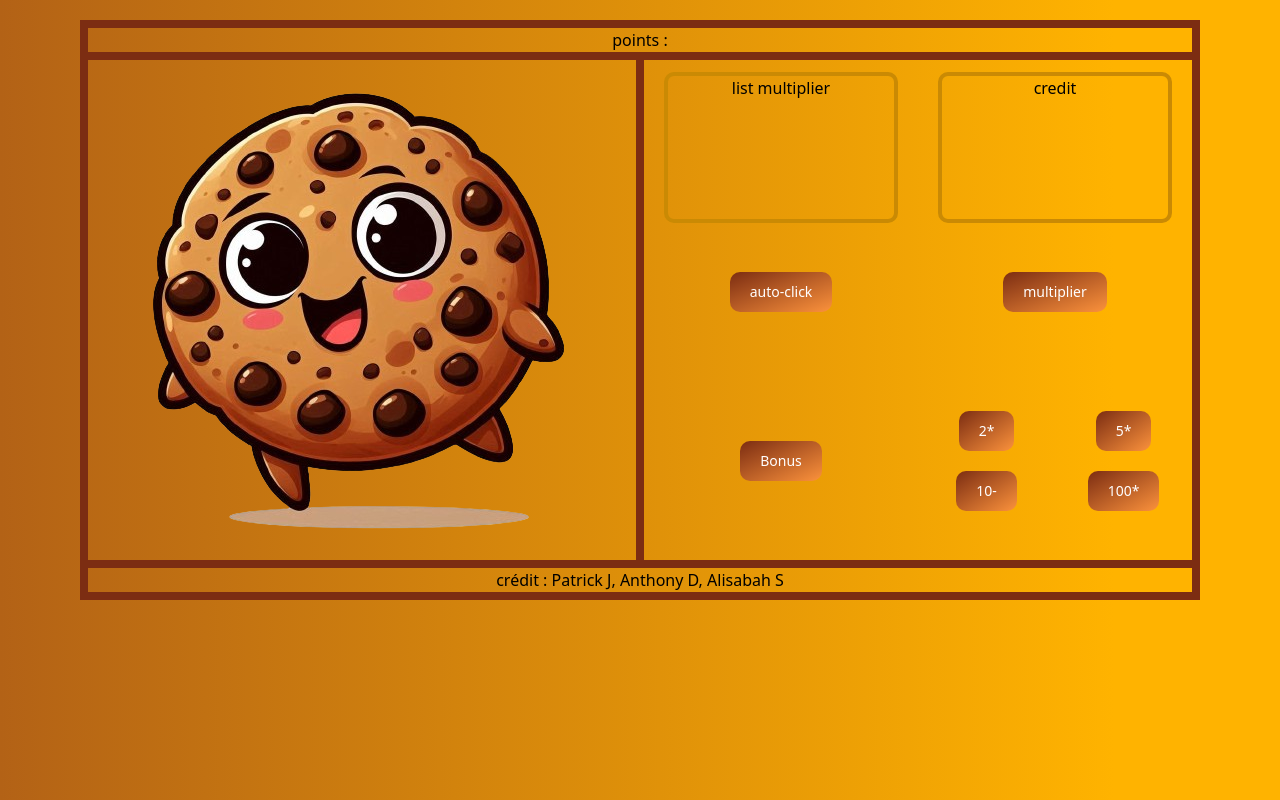
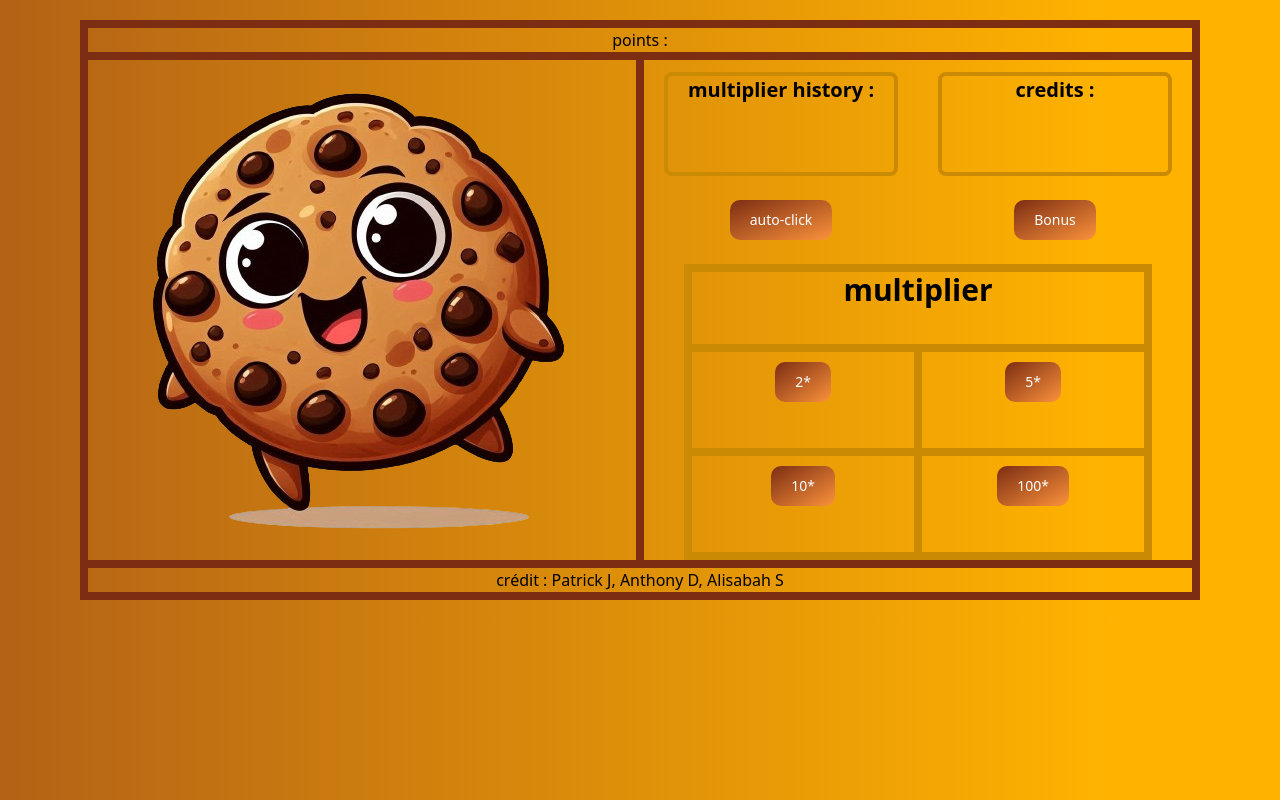
Before and after one commit to LuanPM284/cookieClicker, a website built with Vite: page index.html in a window 1280 px wide. Built offline with nearby package versions, Linux system fonts and the light colour scheme.

Commit message:
fix multiplier ids+multiplier to text

```diff
--- a/index.html
+++ b/index.html
@@ -27,12 +27,12 @@
 
     <div class="col-span-6 grid grid-cols-12 div2 border-l-4 pt-3 border-orange-900">
 
-      <div class="col-span-6 flex justify-center  border-4 m-5 border-yellow-600 h-full" id="multi">
-        list multiplier
+      <div class="text-xl font-extrabold col-span-6 flex justify-center  border-4 m-5 border-yellow-600 h-full rounded-lg" id="multi">
+        multiplier history :
       </div>
 
-      <div class="col-span-6 flex justify-center border-4 m-5 border-yellow-600 h-full" id="credit">
-        credit
+      <div class="text-xl font-extrabold col-span-6 flex justify-center border-4 m-5 border-yellow-600 h-full rounded-lg" id="credit">
+        credits :
       </div>
 
       <div class="col-span-6 flex justify-center">
@@ -40,11 +40,7 @@
           auto-click
         </button>
       </div>
-      <div class="col-span-6 flex justify-center">
-        <button type="button" class="w-30 h-10 text-white bg-gradient-to-br from-orange-900 to-orange-400 hover:bg-gradient-to-bl focus:ring-4 focus:outline-none focus:ring-pink-200 dark:focus:ring-pink-800 font-medium rounded-lg text-sm px-5 py-2.5 text-center me-2 mb-2">
-          multiplier
-        </button>
-      </div>
+
       <div class="col-span-6 flex justify-center">
         <button type="button" class="w-30 h-10 text-white bg-gradient-to-br from-orange-900 to-orange-400 hover:bg-gradient-to-bl focus:ring-4 focus:outline-none focus:ring-pink-200 dark:focus:ring-pink-800 font-medium rounded-lg text-sm px-5 py-2.5 text-center me-2 mb-2">
           Bonus
@@ -52,27 +48,35 @@
       </div>
 
 
-      <div class="col-span-6 grid grid-cols-2">
-        <div class="col-span-1 flex justify-center">
-          <button type="button" class="w-30 h-10 text-white bg-gradient-to-br from-orange-900 to-orange-400 hover:bg-gradient-to-bl focus:ring-4 focus:outline-none focus:ring-pink-200 dark:focus:ring-pink-800 font-medium rounded-lg text-sm px-5 py-2.5 text-center me-2 mb-2">
+
+
+
+      <div class="col-span-12 grid grid-cols-2 border-4 m-10 border-yellow-600 h-full">
+
+        <div class="col-span-2 flex justify-center text-3xl font-extrabold border-4 border-collapse border-yellow-600" id="multi">
+            multiplier
+        </div>
+
+        <div class="col-span-1 flex justify-center border-4 border-collapse border-yellow-600">
+          <button type="button" id="2x" class="w-30 h-10 text-white bg-gradient-to-br from-orange-900 to-orange-400 hover:bg-gradient-to-bl focus:ring-4 focus:outline-none focus:ring-pink-200 dark:focus:ring-pink-800 font-medium rounded-lg text-sm px-5 py-2.5 text-center me-2 mb-2">
             2*
           </button>
         </div>
 
-        <div class="col-span-1 flex justify-center" id="3x">
-          <button type="button" class="w-30 h-10 text-white bg-gradient-to-br from-orange-900 to-orange-400 hover:bg-gradient-to-bl focus:ring-4 focus:outline-none focus:ring-pink-200 dark:focus:ring-pink-800 font-medium rounded-lg text-sm px-5 py-2.5 text-center me-2 mb-2">
+        <div class="col-span-1 flex justify-center border-4 border-collapse border-yellow-600">
+          <button type="button" id="5x" class="w-30 h-10 text-white bg-gradient-to-br from-orange-900 to-orange-400 hover:bg-gradient-to-bl focus:ring-4 focus:outline-none focus:ring-pink-200 dark:focus:ring-pink-800 font-medium rounded-lg text-sm px-5 py-2.5 text-center me-2 mb-2">
             5*
           </button>
         </div>
 
-        <div class="col-span-1 flex justify-center">
-          <button type="button" class="w-30 h-10 text-white bg-gradient-to-br from-orange-900 to-orange-400 hover:bg-gradient-to-bl focus:ring-4 focus:outline-none focus:ring-pink-200 dark:focus:ring-pink-800 font-medium rounded-lg text-sm px-5 py-2.5 text-center me-2 mb-2">
-            10-
+        <div class="col-span-1 flex justify-center border-4 border-collapse border-yellow-600">
+          <button type="button"  id="10*" class="w-30 h-10 text-white bg-gradient-to-br from-orange-900 to-orange-400 hover:bg-gradient-to-bl focus:ring-4 focus:outline-none focus:ring-pink-200 dark:focus:ring-pink-800 font-medium rounded-lg text-sm px-5 py-2.5 text-center me-2 mb-2">
+            10*
           </button>
         </div>
 
-        <div class="col-span-1 flex justify-center">
-          <button type="button" class="w-30 h-10 text-white bg-gradient-to-br from-orange-900 to-orange-400 hover:bg-gradient-to-bl focus:ring-4 focus:outline-none focus:ring-pink-200 dark:focus:ring-pink-800 font-medium rounded-lg text-sm px-5 py-2.5 text-center me-2 mb-2">
+        <div class="col-span-1 flex justify-center border-4 border-collapse border-yellow-600">
+          <button type="button" id="100*" class="w-30 h-10 text-white bg-gradient-to-br from-orange-900 to-orange-400 hover:bg-gradient-to-bl focus:ring-4 focus:outline-none focus:ring-pink-200 dark:focus:ring-pink-800 font-medium rounded-lg text-sm px-5 py-2.5 text-center me-2 mb-2">
             100*
           </button>
         </div>
--- a/src/css/style.css
+++ b/src/css/style.css
@@ -16,7 +16,6 @@
 }
 
 .div2 div{
-    border-radius: 10px;
 }
 
 html{
```
